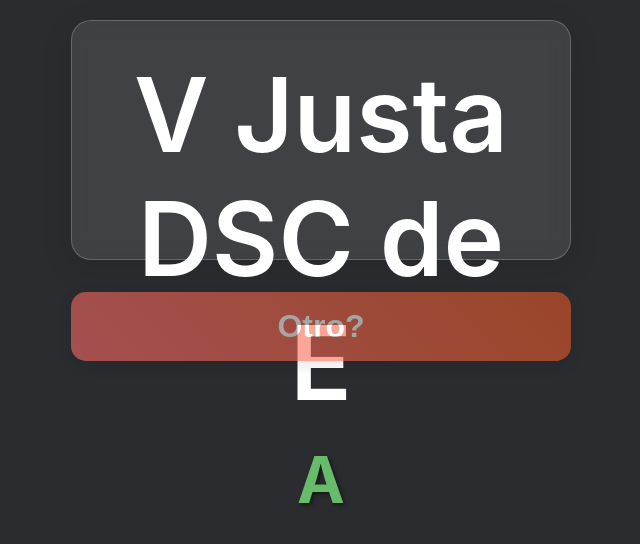
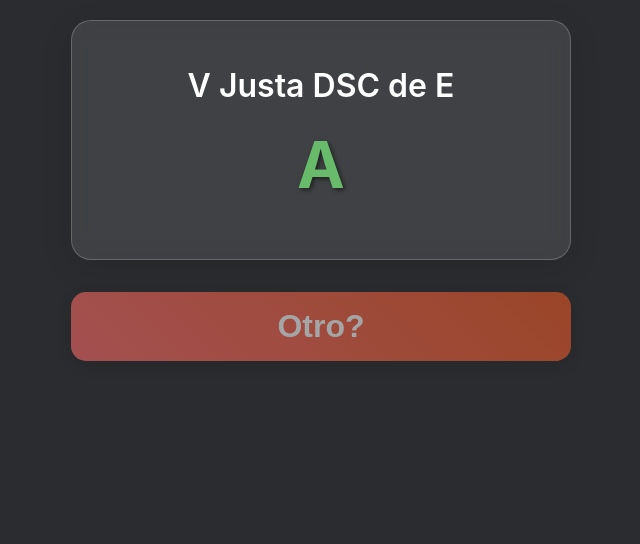
Before and after one commit to nicolas-amabile/intervalos, a plain HTML site: page index.html in a window 1280 px wide. Shown: the whole page, without its empty margins (319-959 px from the left). Drawn offline with Linux system fonts and the light colour scheme.

Commit message:
Fuente con clapm y

```diff
--- a/index.html
+++ b/index.html
@@ -55,7 +55,7 @@
         }
 
         .challenge {
-            font-size: clamp(6vw, 8vw, 10vw);
+            font-size: clamp(1.2rem, 8vw, 2rem);
             font-weight: 600;
             margin-bottom: 1rem;
             min-height: 3rem;
```
